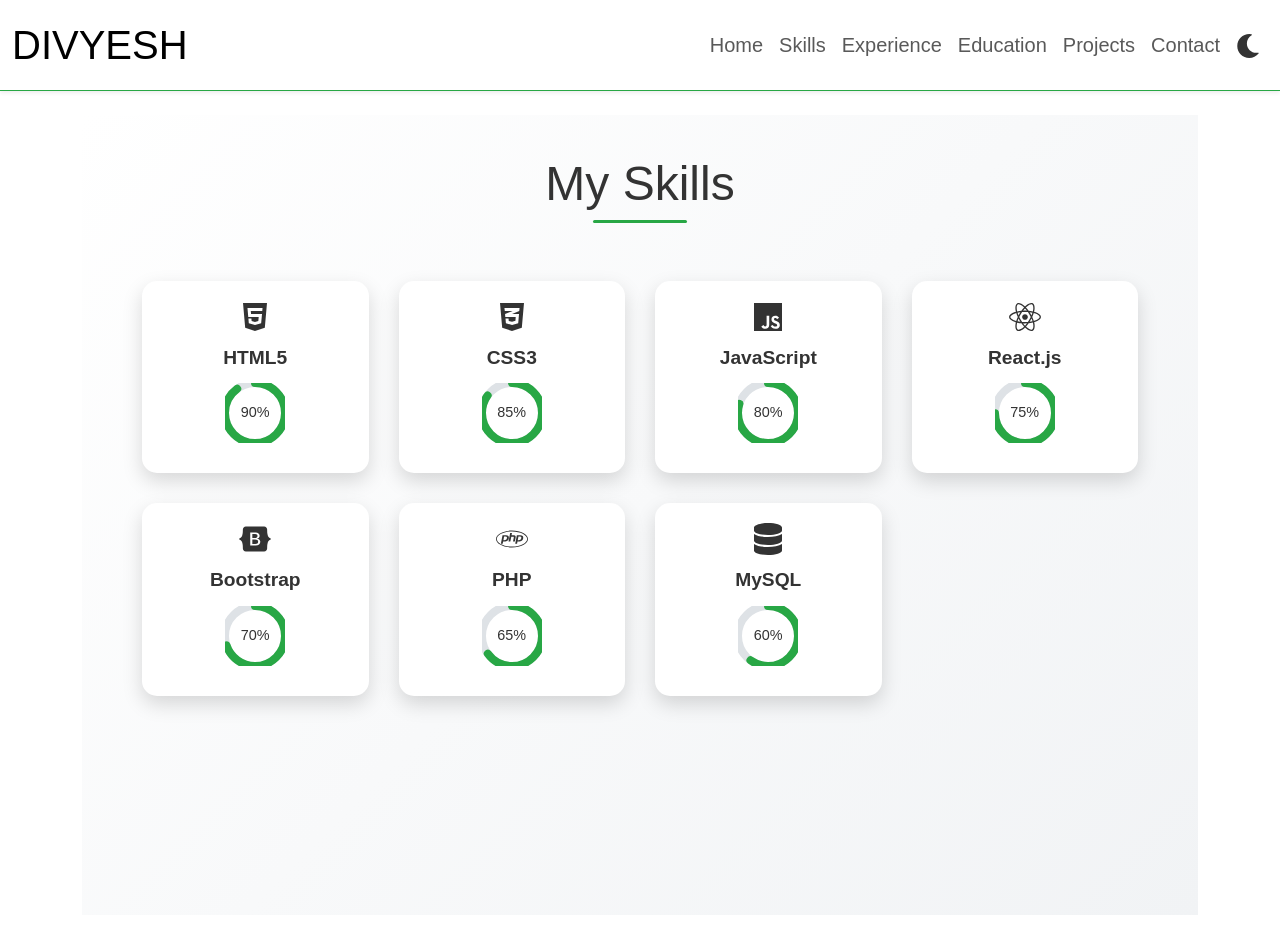
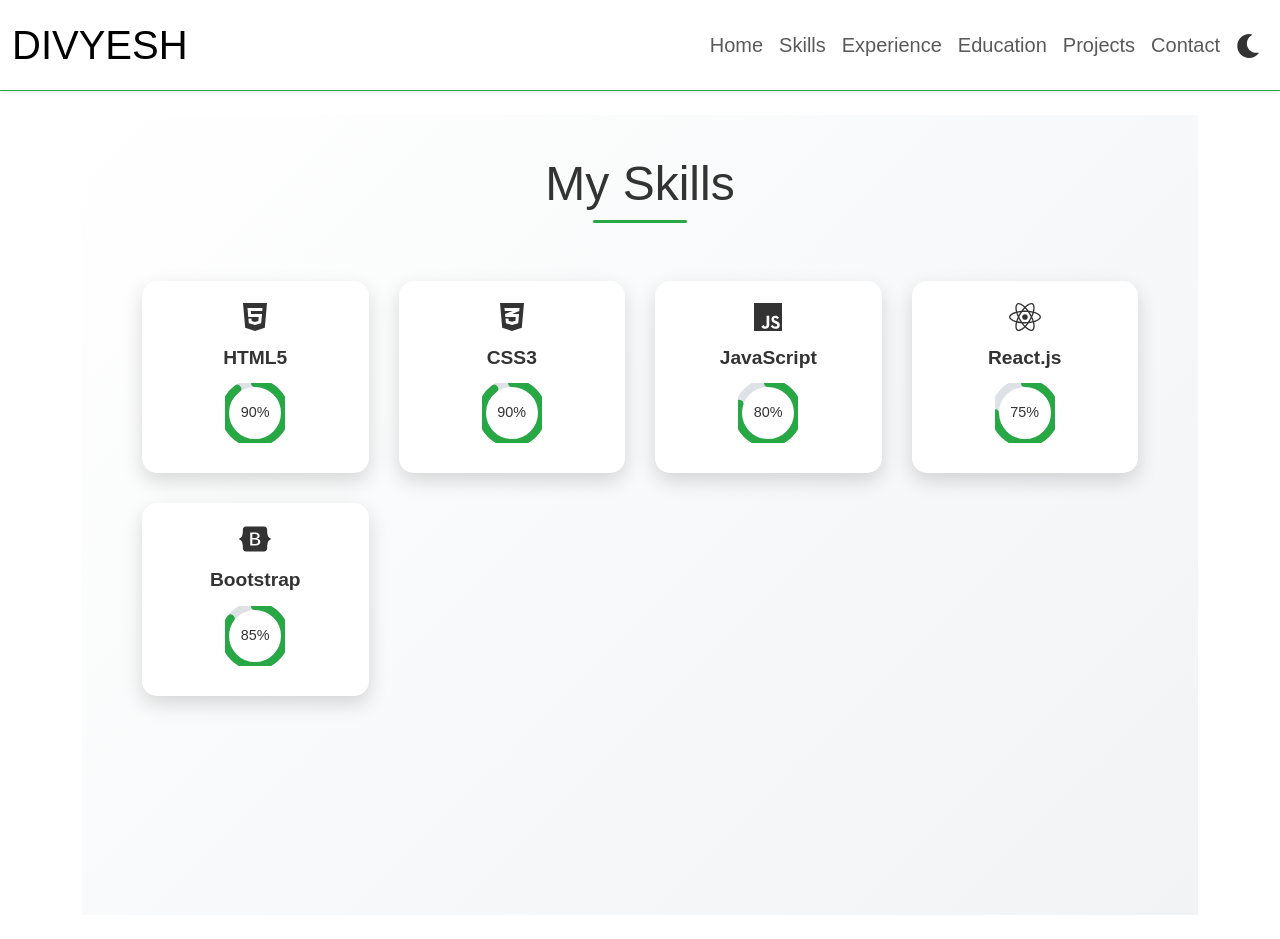
Before and after one commit to divyesh2303/My_Portfolio, a React (Vite) app: page /skills in a window 1280 px wide. Built offline with nearby package versions, Linux system fonts and the light colour scheme.

Commit message:
small changes

```diff
--- a/src/pages/Experience.jsx
+++ b/src/pages/Experience.jsx
@@ -194,7 +194,7 @@
     company: "Brilworks",
     duration: "Oct - Present",
     role: "Web Developer",
-    details: "Working on full-stack projects with PHP and MySQL integration.",
+    details:"I am working on a full-stack AI application that leverages API integration and modern technologies.",
   },
 ];
 
--- a/src/pages/Skills.jsx
+++ b/src/pages/Skills.jsx
@@ -139,12 +139,10 @@
   // Skill data with proficiency levels and icons
   const skills = [
     { name: "HTML5", level: 90, icon: <FaHtml5 /> },
-    { name: "CSS3", level: 85, icon: <FaCss3Alt /> },
+    { name: "CSS3", level: 90, icon: <FaCss3Alt /> },
     { name: "JavaScript", level: 80, icon: <FaJs /> },
     { name: "React.js", level: 75, icon: <FaReact /> },
-    { name: "Bootstrap", level: 70, icon: <FaBootstrap /> },
-    { name: "PHP", level: 65, icon: <FaPhp /> },
-    { name: "MySQL", level: 60, icon: <FaDatabase /> },
+    { name: "Bootstrap", level: 85, icon: <FaBootstrap /> },
   ];
 
   const Skills = () => {
```
